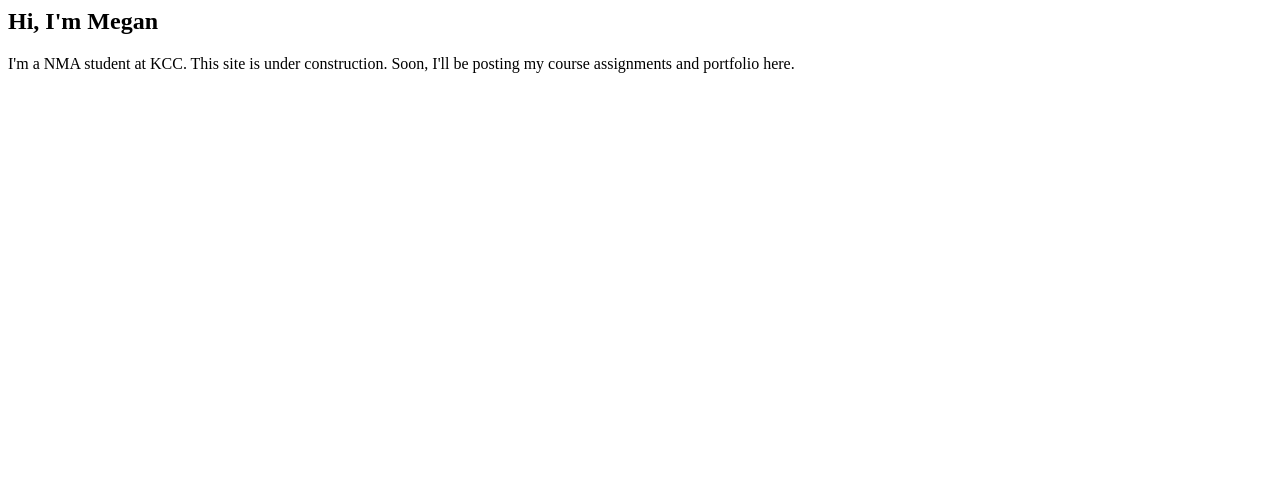
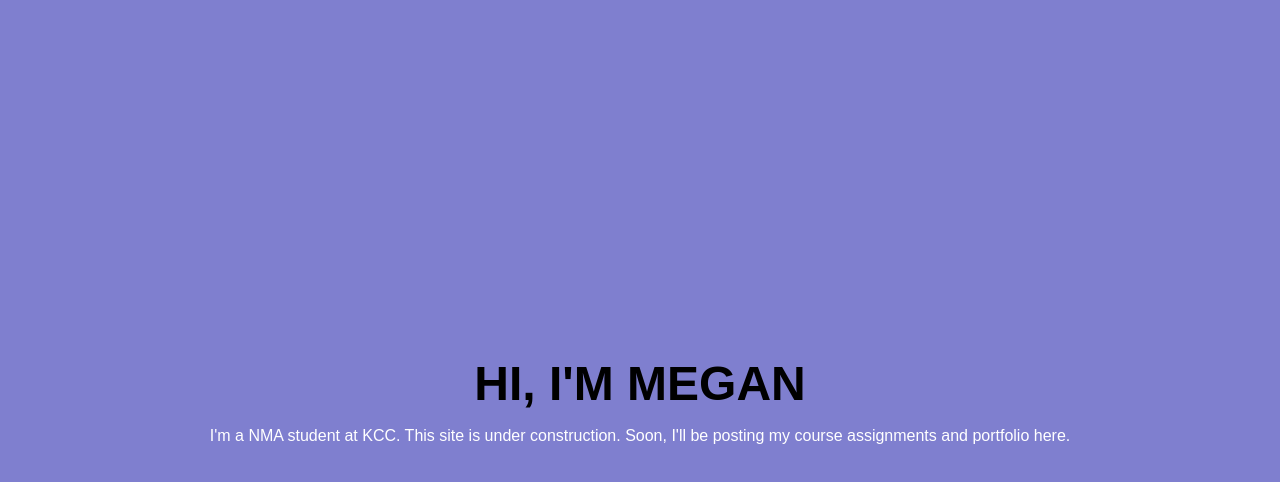
Before and after one commit to meganeligio/studentsite, a plain HTML site: page index.html in a window 1280 px wide. Drawn offline with Linux system fonts and the light colour scheme.

Commit message:
added inline css

```diff
--- a/index.html
+++ b/index.html
@@ -2,10 +2,32 @@
 
 <head>
     <title>Megan Eligio</title>
+
+    <style>
+
+        body {
+            background: rgb(127, 127, 207);
+            font-family: sans-serif;
+            text-align: center;
+            display: grid;
+            align-content: center;
+            min-height: 100vh;
+        }
+
+        h1 {
+            font-size: 48px;
+            text-transform: uppercase;
+            margin: 0;
+        }
+
+        p {
+            color: white;
+        }
+    </style>
 </head>
 
 <body>
-    <h2>Hi, I'm Megan</h2>
+    <h1>Hi, I'm Megan</h1>
 
     <p>I'm a NMA student at KCC. This site is under construction. Soon, I'll be posting my
         course assignments and portfolio here.</p>
```
